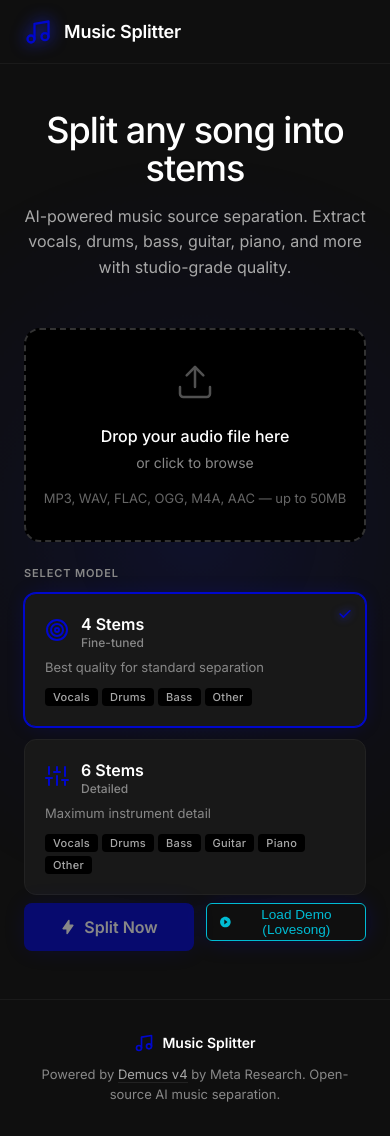
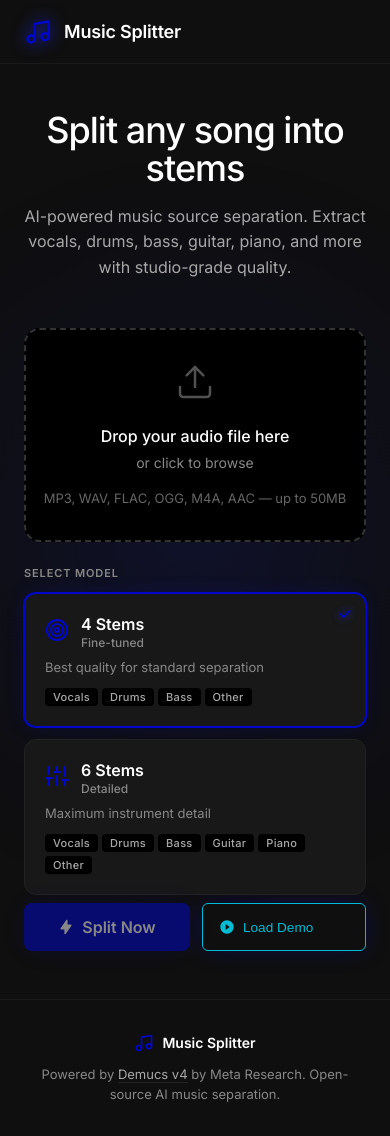
Before and after one commit to myuzara02/music-spiltter, a React (Vite) app in the folder frontend/: page / in a window 390 px wide. Built offline with nearby package versions, Linux system fonts and the light colour scheme.

Commit message:
style(homepage): fix mobile demo button height and prevent text wrapping

```diff
--- a/frontend/src/components/HeroUpload.css
+++ b/frontend/src/components/HeroUpload.css
@@ -225,6 +225,12 @@
 }
 
 /* Responsive */
+@media (max-width: 768px) {
+  .hero-demo-text-extra {
+    display: none;
+  }
+}
+
 @media (max-width: 640px) {
   .hero {
     padding: var(--space-xxl) 0;
--- a/frontend/src/components/HeroUpload.jsx
+++ b/frontend/src/components/HeroUpload.jsx
@@ -193,7 +193,7 @@ export default function HeroUpload({ onUpload, disabled, onLoadDemo }) {
                 <svg viewBox="0 0 24 24" fill="currentColor" width="16" height="16">
                   <path d="M12 2C6.48 2 2 6.48 2 12s4.48 10 10 10 10-4.48 10-10S17.52 2 12 2zm-2 14.5v-9l6 4.5-6 4.5z"/>
                 </svg>
-                Load Demo (Lovesong)
+                Load Demo <span className="hero-demo-text-extra">(Lovesong)</span>
               </button>
             )}
           </div>
--- a/frontend/src/components/MultiTrackPlayer.css
+++ b/frontend/src/components/MultiTrackPlayer.css
@@ -426,8 +426,8 @@
     display: none !important; /* Keep duplicate separate tracks button hidden */
   }
 
-  .btn-daw-outline,
-  .btn-metronome {
+  .daw-header .btn-daw-outline,
+  .daw-header .btn-metronome {
     padding: 8px 12px !important;
     width: 38px !important;
     height: 38px !important;
```
